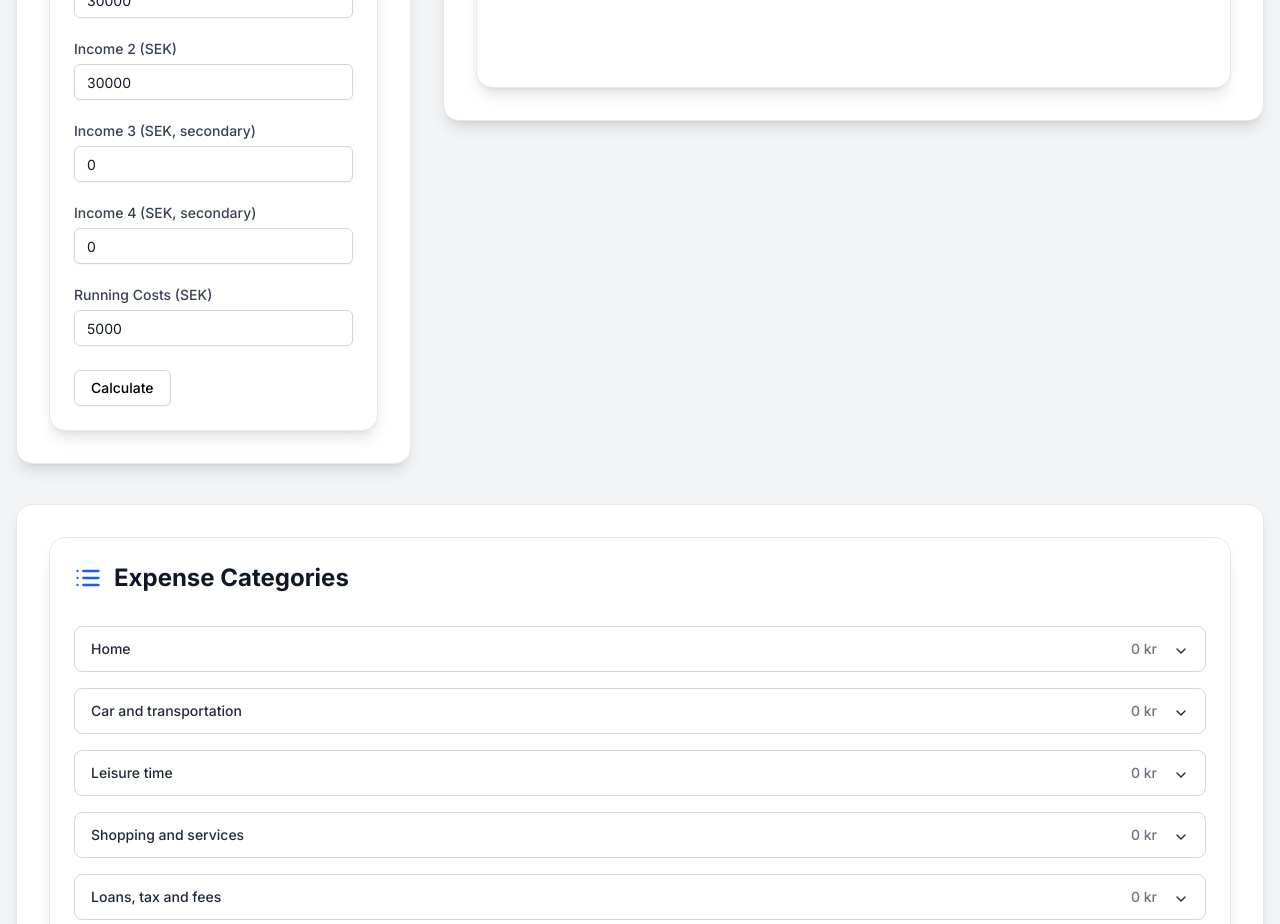
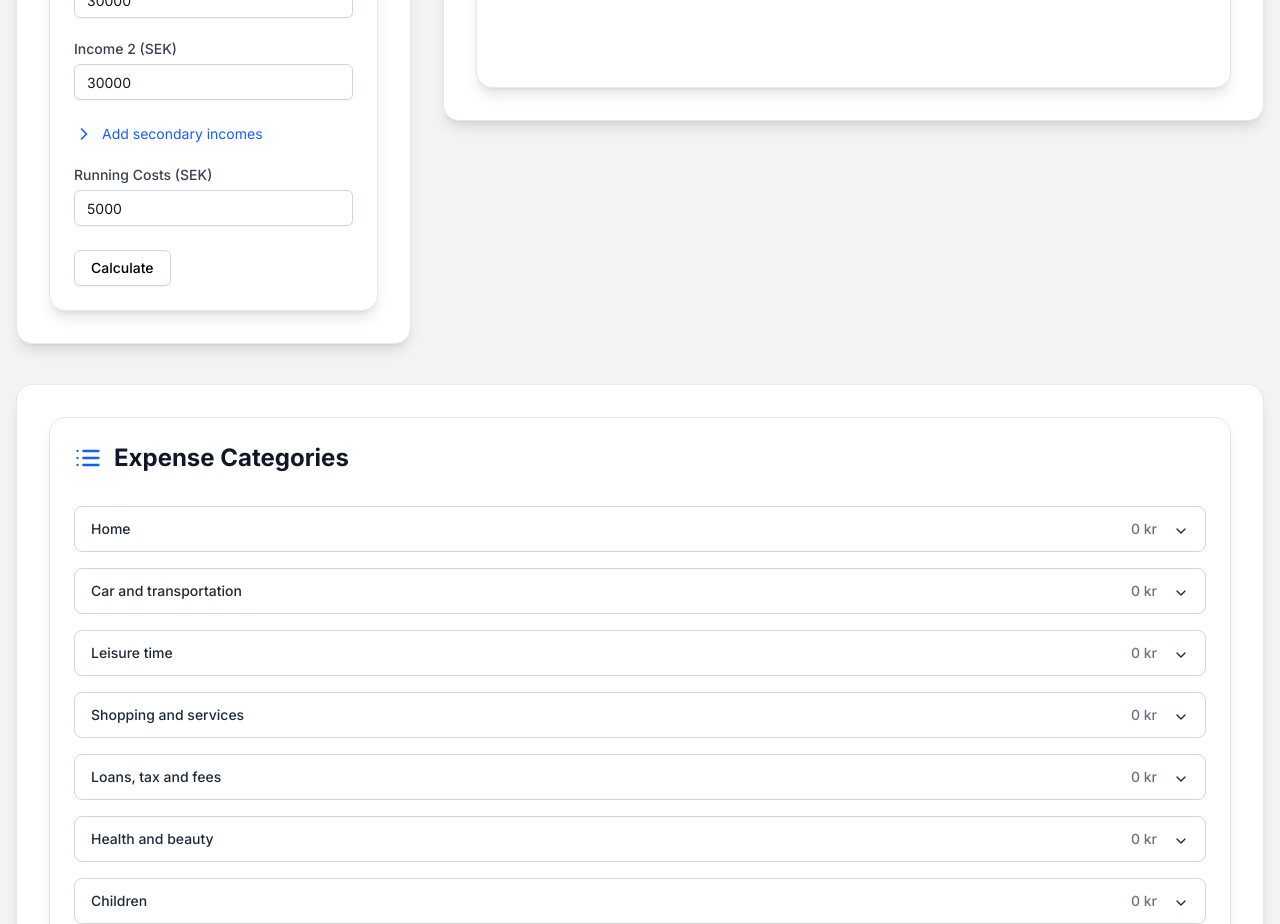
Before and after one commit to ozgurbaserdem/household-financials, a Next.js app: page / in a window 1280 px wide. Shown: the part 800-1724 px from the top of the page. Built offline with nearby package versions, Linux system fonts and the light colour scheme.

Commit message:
Add secondary income button

```diff
--- a/src/components/calculator/CalculatorForm.tsx
+++ b/src/components/calculator/CalculatorForm.tsx
@@ -10,8 +10,8 @@ import { Input } from '@/components/ui/input'
 import { Checkbox } from '@/components/ui/checkbox'
 import type { CalculatorState } from '@/lib/types'
 import { calculateNetIncome, calculateNetIncomeSecond } from '@/lib/calculations'
-import { Calculator } from 'lucide-react'
-import { useEffect } from 'react'
+import { Calculator, ChevronDown, ChevronRight } from 'lucide-react'
+import { useEffect, useState } from 'react'
 import { useTranslation } from 'react-i18next'
 
 const formSchema = z.object({
@@ -40,6 +40,7 @@ interface CalculatorFormProps {
 }
 
 export function CalculatorForm({ onSubmit, values }: CalculatorFormProps) {
+	const [showExtraIncomes, setShowExtraIncomes] = useState(false)
 	const form = useForm<z.infer<typeof formSchema>>({
 		resolver: zodResolver(formSchema),
 		defaultValues: {
@@ -223,6 +224,22 @@ export function CalculatorForm({ onSubmit, values }: CalculatorFormProps) {
 								)}
 							/>
 
+							{/* Collapsible extra incomes */}
+							<div>
+								<button
+									type='button'
+									className='flex items-center gap-2 text-sm text-blue-600 hover:underline focus:outline-none'
+									onClick={() => setShowExtraIncomes(v => !v)}
+									aria-expanded={showExtraIncomes}
+									aria-controls='extra-incomes-section'
+								>
+									{showExtraIncomes
+										? <ChevronDown className='w-5 h-5' />
+										: <ChevronRight className='w-5 h-5' />}
+									{t('loan_parameters.add_extra_incomes')}
+								</button>
+								{showExtraIncomes && (
+									<div id='extra-incomes-section' className='mt-4 space-y-6'>
 										<FormField
 											control={form.control}
 											name='income3'
@@ -242,7 +259,6 @@ export function CalculatorForm({ onSubmit, values }: CalculatorFormProps) {
 												</FormItem>
 											)}
 										/>
-
 										<FormField
 											control={form.control}
 											name='income4'
@@ -262,6 +278,9 @@ export function CalculatorForm({ onSubmit, values }: CalculatorFormProps) {
 												</FormItem>
 											)}
 										/>
+									</div>
+								)}
+							</div>
 
 							<FormField
 								control={form.control}
--- a/src/locales/en.json
+++ b/src/locales/en.json
@@ -19,7 +19,8 @@
 		"income3_aria": "Monthly gross secondary income for applicant 1 in SEK (no deductions)",
 		"income4_aria": "Monthly gross secondary income for applicant 2 in SEK (no deductions)",
 		"running_costs_aria": "Monthly running costs in SEK",
-		"calculate_aria": "Calculate loan scenarios"
+		"calculate_aria": "Calculate loan scenarios",
+		"add_extra_incomes": "Add secondary incomes"
 	},
 	"expense_categories": {
 		"title": "Expense Categories",
--- a/src/locales/sv.json
+++ b/src/locales/sv.json
@@ -19,7 +19,9 @@
 		"income3_aria": "Månatlig brutto sidoinkomst för sökande 1 i SEK (utan avdrag)",
 		"income4_aria": "Månatlig brutto sidoinkomst för sökande 2 i SEK (utan avdrag)",
 		"running_costs_aria": "Månatliga driftskostnader i SEK",
-		"calculate_aria": "Beräkna lånescenarier"
+		"calculate_aria": "Beräkna lånescenarier",
+		"add_extra_incomes": "Lägg till sidoinkomster"
+
 	},
 	"expense_categories": {
 		"title": "Utgiftskategorier",
```
Lines whose indentation alone changed are shown as unchanged.
